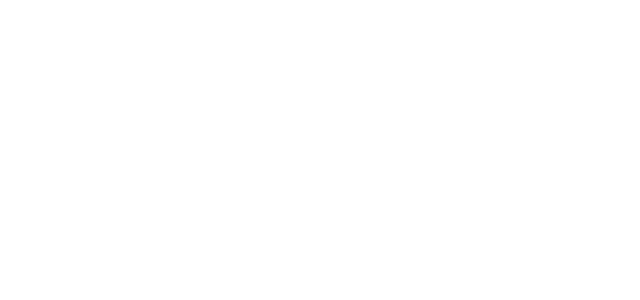
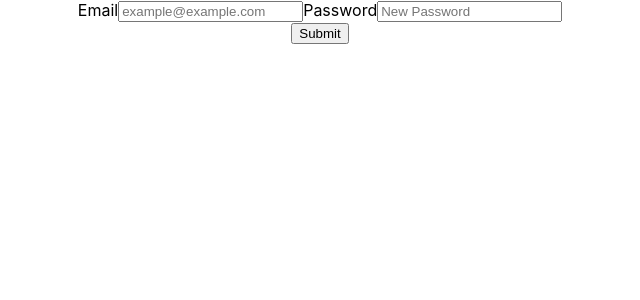
Before and after one commit to cristian-solano/e-commerce-react, a React (Create React App) app: page / in a window 1280 px wide. Shown: the top 300 px of the page, without its empty margins (320-960 px from the left). Built offline with nearby package versions, Linux system fonts and the light colour scheme.

Commit message:
create login utils/services

```diff
--- a/src/App.js
+++ b/src/App.js
@@ -1,17 +1,18 @@
 
 import './App.css';
 import { Route, Routes } from 'react-router-dom';
+import Login from './Pages/Login';
 
 function App() {
   return (
     <div className="App">
         <Routes>
           {/* Rutas Publicas */}
-          <Route path='/login'/>
+          <Route path='/login' />
           <Route path='/signup'/>
           {/* Rutas Privadas */}
           <Route>
-            <Route path='/'/>
+            <Route path='/' element={<Login/>}/>
             <Route path='/shop'/>
             <Route path='/shop/:id'/>
             <Route path='/cart'/>
--- a/src/Pages/Login.js
+++ b/src/Pages/Login.js
@@ -1,8 +1,10 @@
-import { useForm } from "react-router-form";
+import { useForm } from "react-hook-form"
+
 
 const Login = () => {
 
     const { handleSubmit, register } = useForm()
+
 
 
     const onSubmit = (data) => {
@@ -13,9 +15,9 @@
         <div>
             <form onSubmit={handleSubmit(onSubmit)}>
                 <label htmlFor="email">Email</label>
-                <input type="email" id="email" placeholder="Email"/>
-                <label htmlFor="password"></label>
-                <input type="password" id="password" placeholder="New Password"/>
+                <input type="email" id="email" placeholder="example@example.com" {...register('email')}/>
+                <label htmlFor="password">Password</label>
+                <input type="password" id="password" placeholder="New Password" {...register('password')}/>
                 <br />
                 <input type="submit" />
             </form>
```
Also changed, not shown: src/Services/login.js (added, +8 -0 lines).
